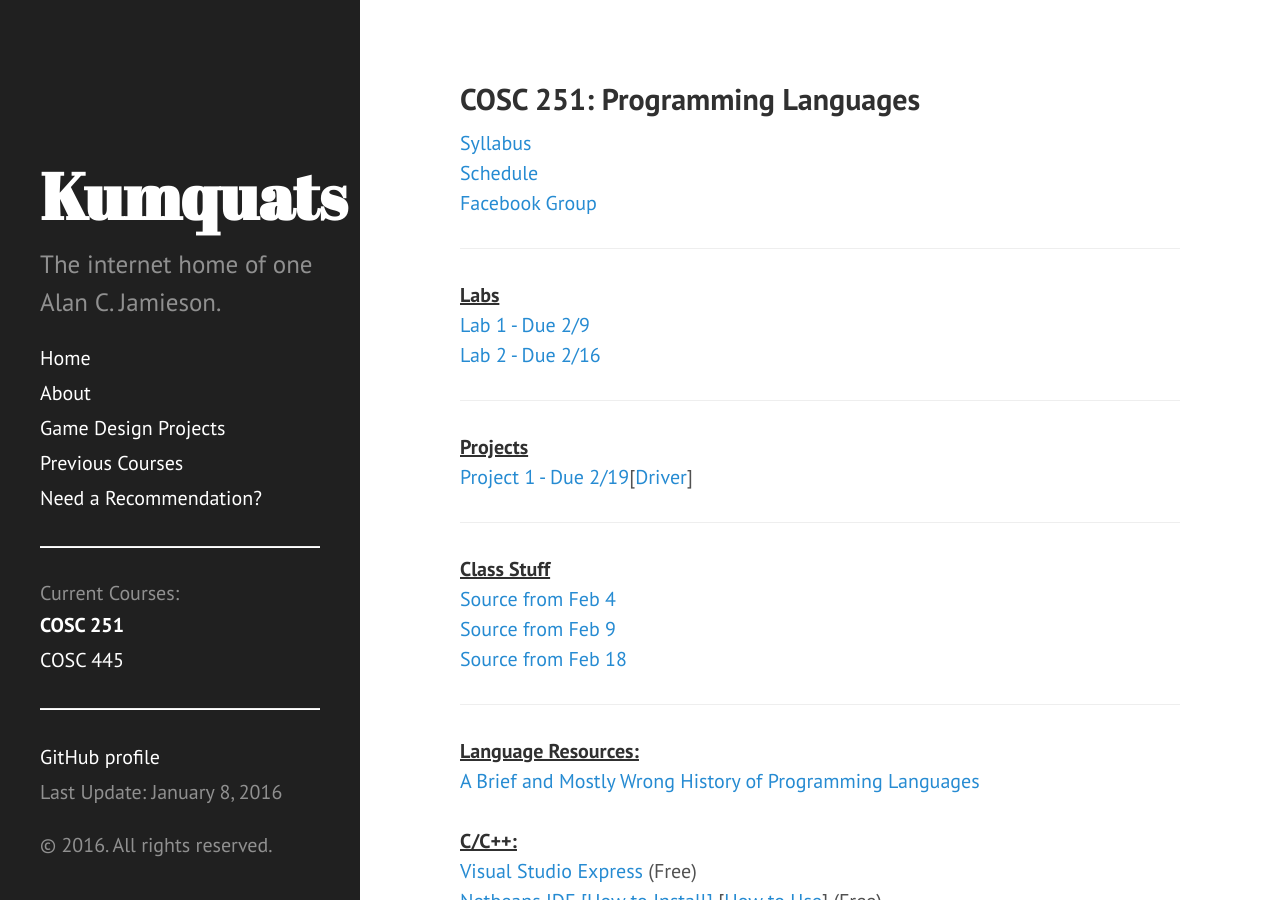
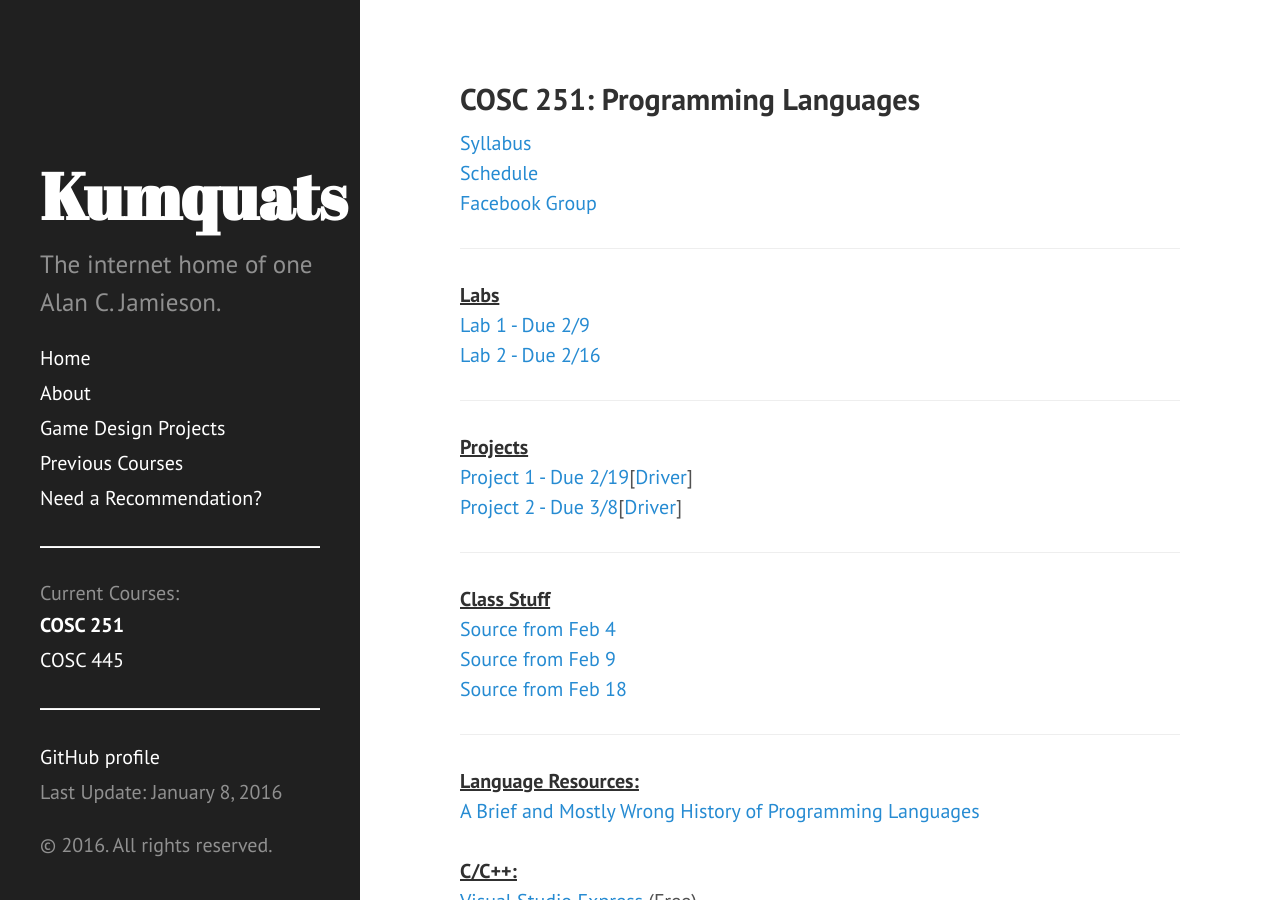
Before and after one commit to ripark/ripark.github.io, a Jekyll site: the page built from s16/cosc251.html, in a window 1280 px wide and 900 px high. Built offline with Jekyll 4.4.1, drawn with Linux system fonts in a browser that asks for light colours; Markdown is read by kramdown in place of the engine named in the settings.

Commit message:
project 2

```diff
--- a/s16/cosc251.html
+++ b/s16/cosc251.html
@@ -21,6 +21,8 @@ shorttitle: "COSC 251"
 <strong><u>Projects</strong></u>
 <br>
 <a href="http://ripark.github.io/s16/COSC251Proj1.pdf">Project 1 - Due 2/19</a>[<a href="http://ripark.github.io/s16/Proj1Driver.cpp">Driver</a>]
+<br>
+<a href="http://ripark.github.io/s16/COSC251Proj2.pdf">Project 2 - Due 3/8</a>[<a href="http://ripark.github.io/s16/Proj1Driver.cpp">Driver</a>]
 <br>
 <hr>
 <strong><u>Class Stuff</strong></u>
```
Also changed, not shown: 1 other file.
